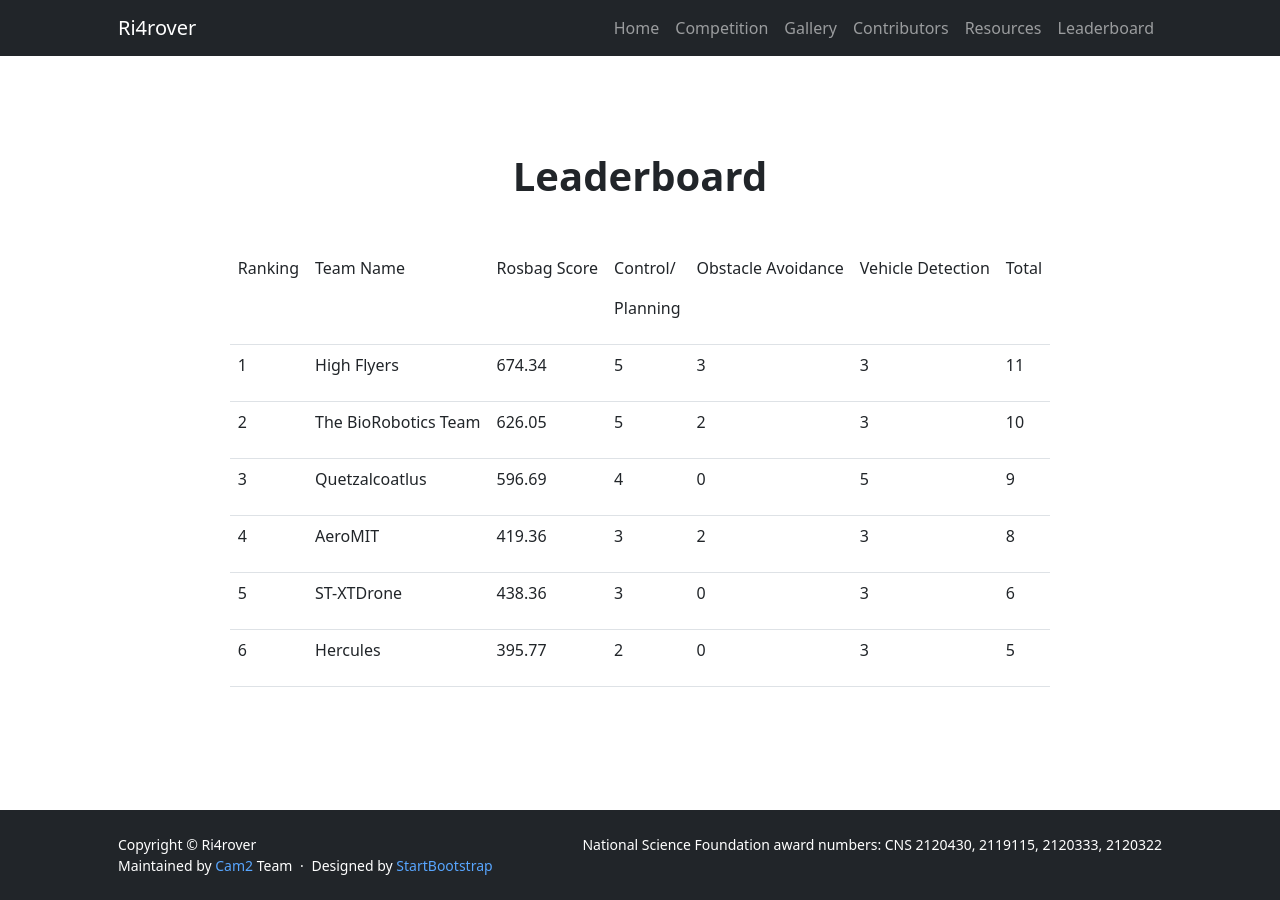
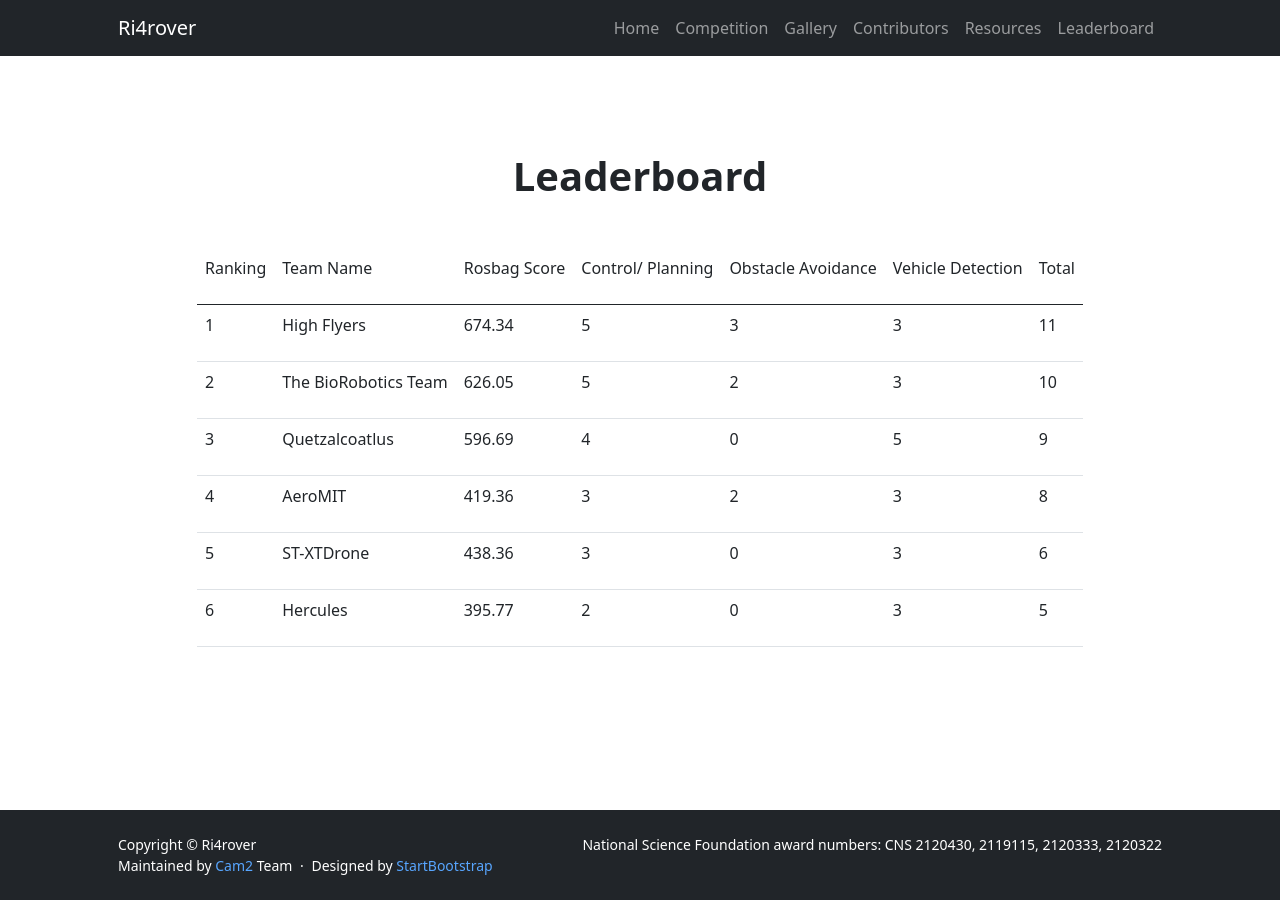
Before and after one commit to OliverQiang/Ri4rover, a Jekyll site: the page built from _pages/leaderboard.html, in a window 1280 px wide. Built offline with Jekyll 4.4.1, drawn with Linux system fonts in a browser that asks for light colours.

Commit message:
tried to fix table :)

```diff
--- a/_pages/leaderboard.html
+++ b/_pages/leaderboard.html
@@ -14,8 +14,8 @@ title: Ri4rover
 
     <div class="row justify-content-center">
         <div class="col-auto">
-            <table class="c34 table table-responsive">
-                <tbody>
+            <table class="c34 table table-hover table-responsive">
+                <thead>
                     <tr class="c37">
                         <td class="c28" colspan="1" rowspan="1">
                             <p class="c2"><span class="c7">Ranking</span></p>
@@ -27,8 +27,7 @@ title: Ri4rover
                             <p class="c2"><span class="c7">Rosbag Score</span></p>
                         </td>
                         <td class="c14" colspan="1" rowspan="1">
-                            <p class="c2"><span class="c7">Control/</span></p>
-                            <p class="c2"><span class="c7">Planning</span></p>
+                            <p class="c2"><span class="c7">Control/ Planning</span></p>
                         </td>
                         <td class="c4" colspan="1" rowspan="1">
                             <p class="c2"><span class="c7">Obstacle Avoidance</span></p>
@@ -40,6 +39,10 @@ title: Ri4rover
                             <p class="c2"><span class="c7">Total</span></p>
                         </td>
                     </tr>
+                </thead>
+
+                <tbody>
+
                     <tr class="c19">
                         <td class="c28 c23" colspan="1" rowspan="1">
                             <p class="c2"><span class="c7">1</span></p>
```
